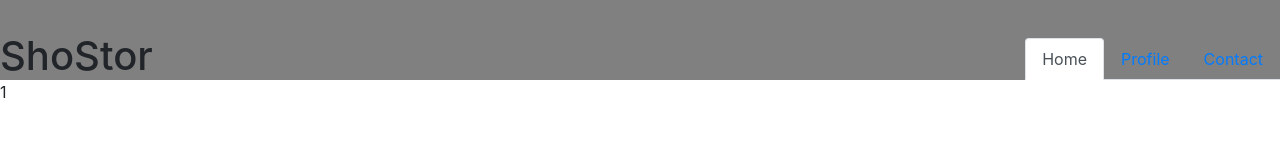
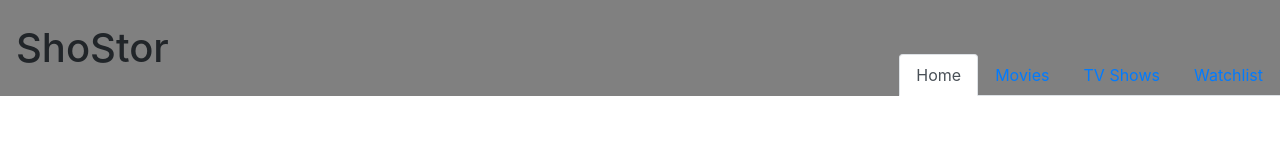
Before and after one commit to ShemarG/unit-6-project, a plain HTML site: page index.html in a window 1280 px wide. Drawn offline with nearby package versions, Linux system fonts and the light colour scheme.

Commit message:
added more header styling

```diff
--- a/css/header.css
+++ b/css/header.css
@@ -1,11 +1,14 @@
 header {
+  top: 0;
+  position: sticky;
+  height: 6em;
   background-color: grey;
   display: flex;
   align-items: flex-end;
   justify-content: space-between;
-  padding: 2em 0 0 0 !important;
 }
 
 header h1 {
   margin: 0;
+  align-self: center;
 }
--- a/index.html
+++ b/index.html
@@ -20,24 +20,36 @@
       <p>Your new all-in-one entertainment management suite!</p>
     </section>
     <header>
-      <h1>ShoStor</h1>
+      <h1 class="ml-3">ShoStor</h1>
       <ul class="nav nav-tabs" id="myTab" role="tablist">
         <li class="nav-item">
           <a class="nav-link active" id="home-tab" data-toggle="tab" href="#home" role="tab" aria-controls="home" aria-selected="true">Home</a>
         </li>
         <li class="nav-item">
-          <a class="nav-link" id="profile-tab" data-toggle="tab" href="#profile" role="tab" aria-controls="profile" aria-selected="false">Profile</a>
+          <a class="nav-link" id="movies-tab" data-toggle="tab" href="#movies" role="tab" aria-controls="movies" aria-selected="false">Movies</a>
         </li>
         <li class="nav-item">
-          <a class="nav-link" id="contact-tab" data-toggle="tab" href="#contact" role="tab" aria-controls="contact" aria-selected="false">Contact</a>
+          <a class="nav-link" id="tv-tab" data-toggle="tab" href="#tv" role="tab" aria-controls="tv-shows" aria-selected="false">TV Shows</a>
+        </li>
+        <li class="nav-item">
+          <a class="nav-link" id="watchlist" data-toggle="tab" href="#watch" role="tab" aria-controls="watchlist" aria-selected="false">Watchlist</a>
         </li>
       </ul>
     </header>
     <section class="page-content">
       <div class="tab-content" id="myTabContent">
-        <div class="tab-pane show active" id="home" role="tabpanel" aria-labelledby="home-tab">1</div>
-        <div class="tab-pane" id="profile" role="tabpanel" aria-labelledby="profile-tab">2</div>
-        <div class="tab-pane" id="contact" role="tabpanel" aria-labelledby="contact-tab">3</div>
+        <div class="tab-pane show active" id="home" role="tabpanel" aria-labelledby="home-tab">
+
+        </div>
+        <div class="tab-pane" id="movies" role="tabpanel" aria-labelledby="movies-tab">
+
+        </div>
+        <div class="tab-pane" id="tv" role="tabpanel" aria-labelledby="tv-tab">
+
+        </div>
+        <div class="tab-pane" id="watch" role="tabpanel" aria-labelledby="watchlist">
+
+        </div>
       </div>
     </section>
   </body>
```
